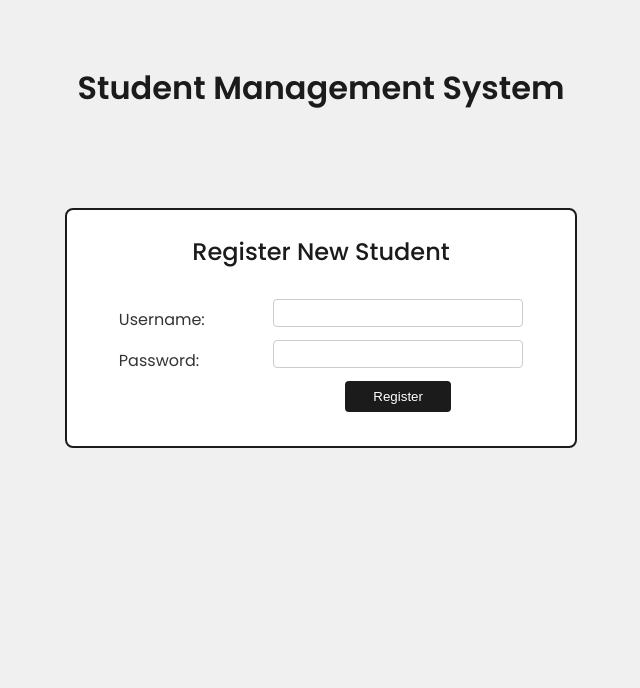
After one commit to rubymattu/PHPAssignment1, a PHP site: page /register_student_form.php in a window 1280 px wide. The commit adds this page. Shown: the top 688 px of the page, without its empty margins (319-959 px from the left). Run offline with PHP 8.4, Linux system fonts and the light colour scheme.

Commit message:
Added student registration

```diff
--- a/css/main.css
+++ b/css/main.css
@@ -36,7 +36,22 @@ h2 {
   font-weight: 500;
   padding-bottom: 30px;
 }
-
+#top > h2 {
+  float:left;
+  padding: 0 50px;
+}
+#topRight {
+  float: right;
+  padding: 0 50px;
+}
+#topRight > a {
+  color: #c40404;
+  font-size: .9em;
+}
+#name {
+  font-size: 1.3em;
+  color:#000080;
+}
 h5 {
   font-weight: 100;
   position: fixed;
@@ -45,9 +60,6 @@ h5 {
   text-align: center;
   width: 100%;
   padding: 1em 0;
-}
-p {
-  padding: 30px 0;
 }
 
 /* Forms */
@@ -75,7 +87,8 @@ input[type="file"]::file-selector-button {
 input[type="text"],
 input[type="email"],
 input[type="tel"],
-input[type="date"] {
+input[type="date"],
+input[type="password"] {
   width: 250px;
   padding: 0.4em;
   margin-bottom: 0.8em;
--- /dev/null
+++ b/register_student_form.php
@@ -0,0 +1,41 @@
+
+<!DOCTYPE html>
+<html lang="en">
+<head>
+  <meta charset="UTF-8">
+  <meta name="viewport" content="width=device-width, initial-scale=1.0">
+  <title>Student Manager - Registeration Form</title>
+  <link rel="preconnect" href="https://fonts.googleapis.com">
+  <link rel="preconnect" href="https://fonts.gstatic.com" crossorigin>
+  <link href="https://fonts.googleapis.com/css2?family=Oswald:wght@200..700&family=Poppins:ital,wght@0,100;0,200;0,300;0,400;0,500;0,600;0,700;0,800;0,900;1,100;1,200;1,300;1,400;1,500;1,600;1,700;1,800;1,900&display=swap" rel="stylesheet">
+  <link rel="stylesheet" type="text/css" href="css/main.css">
+</head>
+<body>
+  <?php
+  // Include the header file
+  include 'header.php';
+  ?>
+  <main style="width: 40%;">
+    <h2>Register New Student</h2>
+    <form action="register_student.php" method="post" id="register_contact_form">
+
+      <div id="formData">
+        <label for="firstName">Username:</label>
+        <input type="text" name="user_name" required><br>
+        <label for="password">Password:</label>
+        <input type="password" name="password" required><br>
+      </div>
+
+      <div id="buttons">
+        <label for="submit">&nbsp;</label>
+        <input type="submit" value="Register" id="submit">
+      </div>
+
+    </form>
+  </main>
+  <?php
+  // Include the footer file
+  include 'footer.php';
+  ?>
+</body>
+</html>
```
Also changed, not shown: index.php (+7 -1 lines), register_confirmation.php (added, +33 -0 lines), register_student.php (added, +62 -0 lines), 2 other files.
